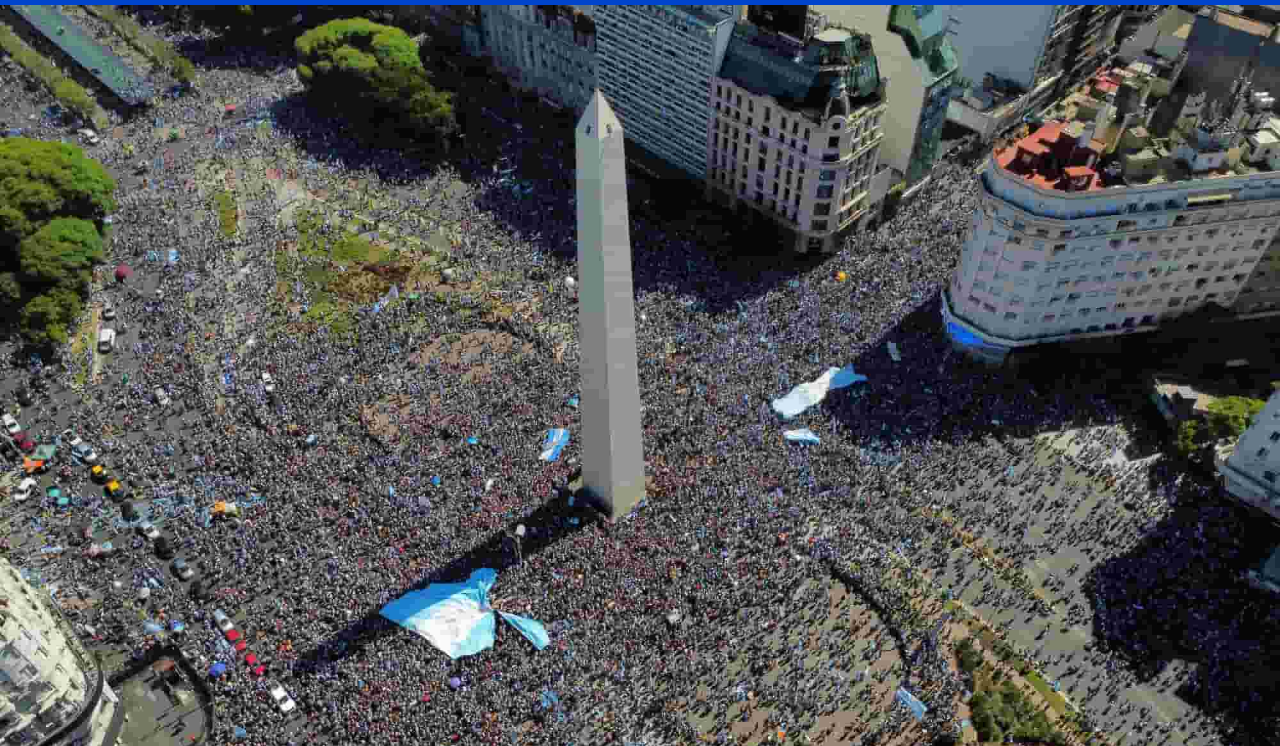
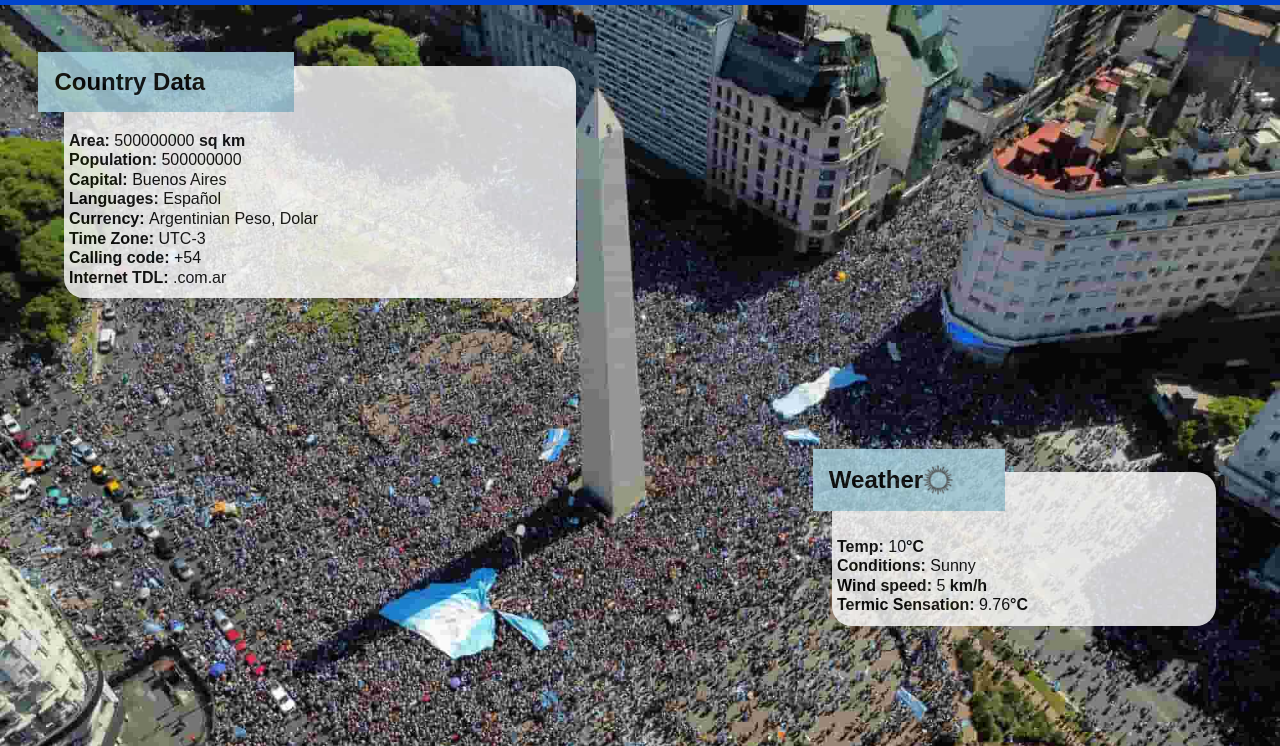
Before and after one commit to AgU131/wdd131, a plain HTML site: page place.html in a window 1280 px wide. Shown: the part 54-800 px from the top of the page. Drawn offline with Linux system fonts and the light colour scheme.

Commit message:
place finished

```diff
--- a/place.html
+++ b/place.html
@@ -8,6 +8,8 @@
     <meta name="author" content="Agustin Heredia">
 
     <link rel="stylesheet" href="styles/place.css">
+    <link rel="stylesheet" href="styles/place-large.css" media="(min-width: 1000px)">
+
     <link rel="preconnect" href="https://fonts.googleapis.com">
     <link rel="preconnect" href="https://fonts.gstatic.com" crossorigin>
     <link href="https://fonts.googleapis.com/css2?family=Montserrat:ital,wght@0,100..900;1,100..900&family=Open+Sans:ital,wght@0,300..800;1,300..800&family=Roboto&display=swap" rel="stylesheet">
@@ -18,15 +20,12 @@
     <header>
         <h1>Argentina</h1>
     </header>
-    <section class="hero">
-      <picture>
+    <picture class="hero">
         <source srcset="images/arg_campeon.jpg" media="(max-width: 500px)">
         <source srcset="images/bandera_obelisco.jpg" media="(max-width: 1000px)">
         <source srcset="images/arg_obelisco.jpg" media="(min-width: 1001px)">
         <img src="images/arg_campeon.jpg" alt="Image of the capital of Argentina" class="hero-image">
-      </picture>
-    </section>
-    </div>
+    </picture>
     <div>
         <section class="data">
             <h2>Country Data</h2>
@@ -42,10 +41,10 @@
             </div>
         </section>
         <section class="weather">
-            <section class = "weather-title">
-                <h2>Weather</h2>
-                <img src="images/sun_icon.png" alt="Weather icon" id="sun-icon" class="weather-icon">
-            </section>
+                <h2 class = "weather-title">
+                    Weather
+                    <img src="images/sun_icon.png" alt="Weather icon" id="sun-icon" class="weather-icon">
+                </h2>
             <div class="weather-data">
                 <p>Temp: <span id="temperature">--</span>°C</p>
                 <p>Conditions: <span id="conditions">--</span></p>
--- /dev/null
+++ b/styles/place-large.css
@@ -0,0 +1,65 @@
+@media (min-width: 550px) {
+    main {
+        position: relative;
+        padding: 0rem;
+        background-color: var(--accent_color2);
+    }
+
+    /* Common responsive .data & .weather class settings */
+    /* Requires parent (main) to have position: relative; */
+    .data, .weather {
+        position: absolute;
+        background-color: white;
+        opacity: 0.8; /* 0.8 opacity setting */
+        color: black;
+        border-radius: 20px;
+        padding: 4rem 5px 10px 5px;
+        margin: 0;
+    }
+
+    /* Responsive .data class */
+    .data {
+        top: 15%;
+        left: 5%;
+        width: 40%;
+    }
+
+    /* Responsive .weather class */
+    .weather {
+        bottom: 15%;
+        right: 5%;
+        width: 30%;
+    }
+
+    /* .country-data {
+        display: grid;
+        grid-template-columns: 1fr 1fr;
+        gap: 10px;
+    } */
+    /* Seems easier to move H2 headers up from the bottom instead of down from the top */
+    .data h2{
+        background-color: lightblue;
+        color: black;
+        position: absolute;
+        right: 55%;
+        bottom: 80%;
+        width: 50%;
+        text-align: left;
+        padding: 1rem;
+    }
+
+    .weather h2{
+        background-color:lightblue;
+        color: black;
+        position: absolute;
+        right: 55%;
+        bottom: 75%;
+        width: 50%;
+        text-align: left;
+        padding: 1rem;
+    }
+    .weather img {
+        left: 10%;
+    }
+
+}
--- a/styles/place.css
+++ b/styles/place.css
@@ -36,11 +36,16 @@ header {
     width: 100%;
     height: auto;
 }
+.hero::after {
+    position: relative;
+    overflow: hidden;
+}
 
 .data, .weather {
     padding: 1rem;
     font-weight: bold;
 }
+
 
 .weather-title {
     display: grid;
@@ -63,12 +68,3 @@ footer {
     font-size: 0.9rem;
     text-decoration: none;
 }
-
-@media (max-width: 600px) {
-    .weather-details {
-      flex-direction: column;
-    }
-    img {
-      width: 90%;
-    }
-}
```
